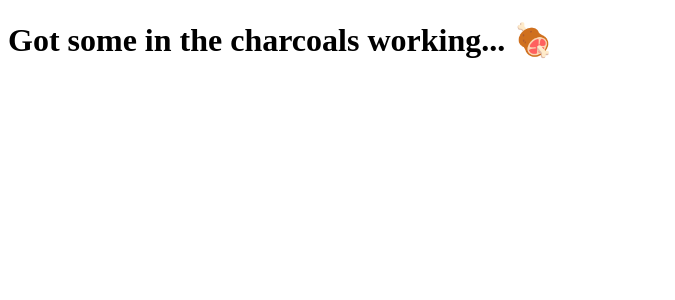
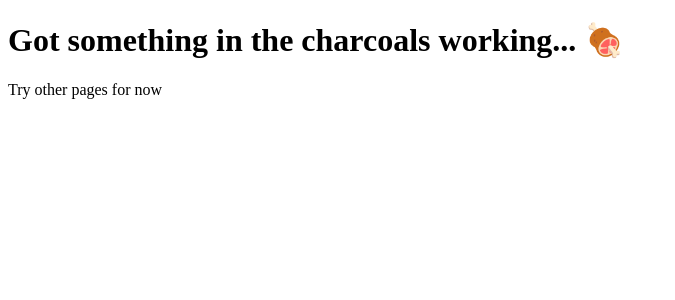
Before and after one commit to Ngx-Workshop/mfe-user-journey-admin-dashboard, an Angular app: page / in a window 1280 px wide. Shown: the top 300 px of the page, without its empty margins (0-675 px from the left). Built offline with nearby package versions, Linux system fonts and the light colour scheme.

Commit message:
More to the message

```diff
--- a/src/app/app.ts
+++ b/src/app/app.ts
@@ -4,7 +4,12 @@ import { MatButtonModule } from '@angular/material/button';
 @Component({
   selector: 'ngx-seed-mfe',
   imports: [MatButtonModule],
-  template: ` <h1>Got some in the charcoals working... 🍖</h1> `,
+  template: `
+    <div>
+      <h1>Got something in the charcoals working... 🍖</h1>
+      <p>Try other pages for now</p>
+    </div>
+  `,
   styles: [``],
 })
 export class App {}
```
